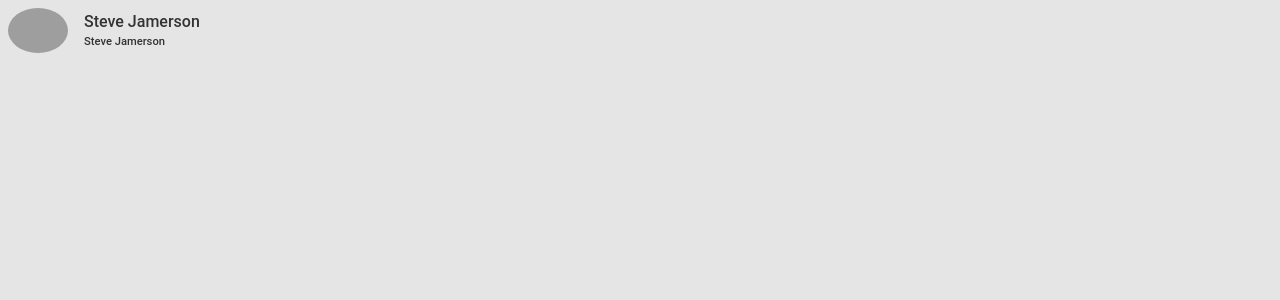
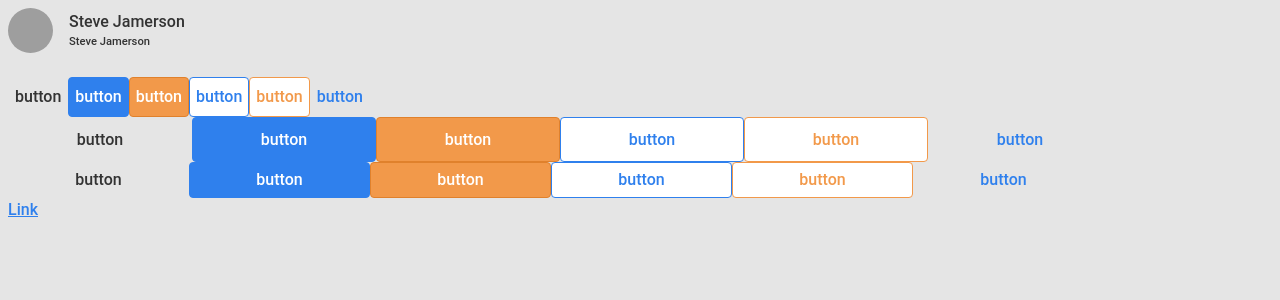
Before and after one commit to SteveJamerson/mlabs, an Angular app: page / in a window 1280 px wide. Shown: the top 300 px of the page. Built offline with nearby package versions, Linux system fonts and the light colour scheme; grey boxes are pictures that could not be loaded.

Commit message:
style -> atoms: buttons, utilities: colors

```diff
--- a/src/app/app.component.html
+++ b/src/app/app.component.html
@@ -6,4 +6,27 @@
       <small>Steve Jamerson</small>
     </div>
   </div>
+  <br>
+  <button class="ui-button">button</button>
+  <button class="ui-button ui-button-primary">button</button>
+  <button class="ui-button ui-button-secondary">button</button>
+  <button class="ui-button ui-button-primary-outline">button</button>
+  <button class="ui-button ui-button-secondary-outline">button</button>
+  <button class="ui-button ui-button-tertiary">button</button>
+  <br>
+  <button class="ui-button ui-button-lg">button</button>
+  <button class="ui-button ui-button-lg ui-button-primary">button</button>
+  <button class="ui-button ui-button-lg ui-button-secondary">button</button>
+  <button class="ui-button ui-button-lg ui-button-primary-outline">button</button>
+  <button class="ui-button ui-button-lg ui-button-secondary-outline">button</button>
+  <button class="ui-button ui-button-lg ui-button-tertiary">button</button>
+  <br>
+  <button class="ui-button ui-button-sm">button</button>
+  <button class="ui-button ui-button-sm ui-button-primary">button</button>
+  <button class="ui-button ui-button-sm ui-button-secondary">button</button>
+  <button class="ui-button ui-button-sm ui-button-primary-outline">button</button>
+  <button class="ui-button ui-button-sm ui-button-secondary-outline">button</button>
+  <button class="ui-button ui-button-sm ui-button-tertiary">button</button>
+  <br>
+  <span class="link">Link</span>
 </router-outlet>
--- /dev/null
+++ b/src/app/shared/styles/_buttons.scss
@@ -0,0 +1,58 @@
+.ui-button {
+  display: inline-block;
+  @include size(($bottom-width * 4), fit-content);
+  line-height: $button-line-height;
+  font-family: $font-family;
+  font-weight: $font-weight;
+  font-size: $font-size;
+  vertical-align: middle;
+  user-select: none;
+  color: $body-color;
+  background-color: transparent;
+  border: $border-width solid transparent;
+  border-radius: $border-radius;
+  cursor: pointer;
+  &:disabled {
+    background: $gray-200 !important;
+    border-color: $gray-400 !important;
+  }
+  &-primary {
+    background-color: $primary;
+    border-color: $primary;
+    color: color-contrast($primary);
+  }
+  &-secondary {
+    background-color: $secondary;
+    border-color: color-adjust($secondary, -18, -24, -30);
+    color: $white;
+  }
+  &-tertiary {
+    font-weight: $font-weight;
+    color: $link-color;
+    text-decoration: $link-decoration;
+  }
+
+  &-xs {
+    line-height: $font-size * .75;
+    min-width: 90px;
+  }
+
+  &-sm {
+    height: $bottom-width * 3.6;
+    min-width: 181px;
+  }
+
+  &-lg {
+    height: $bottom-width * 4.5;
+    min-width: 184px;
+  }
+
+  @each $color,
+  $value in $theme-colors {
+    &-#{$color}-outline {
+      background-color: $white;
+      border-color: $value;
+      color: $value;
+    }
+  }
+}
--- a/src/app/shared/styles/_variables.scss
+++ b/src/app/shared/styles/_variables.scss
@@ -4,7 +4,7 @@ $white: #FFFFFF;
 $black: #000000;
 $blue: #2F80ED;
 $blue-light: #17a6fc;
-$blue-dark:  #172B4D;
+$blue-dark: #172B4D;
 $orange: #F2994A;
 $orange-light: #E0A22B;
 $orange-dark: #E0812C;
@@ -25,10 +25,31 @@ $gray-800: #4F4F4F;
 $gray-900: #333333;
 
 $colors: ();
-$colors: map-merge(("blue": $blue,
-    "orange": $orange,
-    "red": $red),
-  $colors);
+$colors: map-merge(
+  ('white': $white,
+    'black':$black,
+    'blue':$blue,
+    'blue-light':$blue-light,
+    'blue-dark':$blue-dark,
+    'orange':$orange,
+    'orange-light':$orange-light,
+    'orange-dark':$orange-dark,
+    'pink':$pink,
+    'red':$red,
+    'success':$success,
+    'positive':$positive,
+    'warn':$warn,
+    'alert':$alert,
+    'gray-1':$gray-100,
+    'gray-2':$gray-200,
+    'gray-3':$gray-300,
+    'gray-4':$gray-400,
+    'gray-5':$gray-500,
+    'gray-6':$gray-600,
+    'gray-7':$gray-700,
+    'gray-8':$gray-800,
+    'gray-9':$gray-900,
+  ), $colors);
 
 $primary: $blue;
 $secondary: $orange;
@@ -40,12 +61,10 @@ $theme-colors: map-merge(("primary": $blue,
   $theme-colors);
 
 $sinais-colors: ();
-$sinais-colors: map-merge((
-  'positive': $positive,
-  'success': $success,
-  'warn': $warn,
-  'alert': $alert
-),$sinais-colors);
+$sinais-colors: map-merge(('positive': $positive,
+    'success': $success,
+    'warn': $warn,
+    'alert': $alert), $sinais-colors);
 
 $grays: ();
 $grays: map-merge(("gray-100": $gray-100,
--- a/src/app/shared/styles/mixin/_size.scss
+++ b/src/app/shared/styles/mixin/_size.scss
@@ -1,4 +1,4 @@
 @mixin size($height, $width: $height) {
   height: $height;
-  height: $width;
+  width: $width;
 }
--- a/src/app/shared/styles/utilities/_text.scss
+++ b/src/app/shared/styles/utilities/_text.scss
@@ -1,17 +1,17 @@
-.u-bold { font-weight: bold; }
-.u-bold-none { font-weight: normal; }
-.u-italic { font-style: italic; }
-.u-italic-none { font-style: normal; }
+.ui-bold { font-weight: bold; }
+.ui-bold-none { font-weight: normal; }
+.ui-italic { font-style: italic; }
+.ui-italic-none { font-style: normal; }
 
-.u-text-align-left { text-align: left; }
-.u-text-align-center { text-align: center; }
-.u-text-align-right { text-align: right; }
-.u-text-align-justify { text-align: justify; }
+.ui-text-align-left { text-align: left; }
+.ui-text-align-center { text-align: center; }
+.ui-text-align-right { text-align: right; }
+.ui-text-align-justify { text-align: justify; }
 
-.u-underline { text-decoration: underline; }
-.u-strike { text-decoration: line-through; }
-.u-text-decoration-none { text-decoration: none; }
+.ui-underline { text-decoration: underline; }
+.ui-strike { text-decoration: line-through; }
+.ui-text-decoration-none { text-decoration: none; }
 
-.u-uppercase { text-transform: uppercase; }
-.u-capitalize { text-transform: capitalize; }
-.u-text-transform-none { text-transform: none; }
+.ui-uppercase { text-transform: uppercase; }
+.ui-capitalize { text-transform: capitalize; }
+.ui-text-transform-none { text-transform: none; }
--- a/src/index.html
+++ b/src/index.html
@@ -5,7 +5,7 @@
   <title>Mlabs</title>
   <base href="/">
 
-  <link rel="stylesheet" href="//code.jquery.com/ui/1.12.1/themes/base/jquery-ui.css">
+  <!-- <link rel="stylesheet" href="//code.jquery.com/ui/1.12.1/themes/base/jquery-ui.css"> -->
   <script src="https://code.jquery.com/jquery-1.12.4.js"></script>
   <script src="https://code.jquery.com/ui/1.12.1/jquery-ui.js"></script>
 
--- a/src/styles.scss
+++ b/src/styles.scss
@@ -6,3 +6,4 @@
 @import './app/shared/styles/utilities/text';
 @import './app/shared/styles/reset';
 @import './app/shared/styles/avatar';
+@import './app/shared/styles/buttons';
```
Also changed, not shown: src/app/shared/styles/utilities/_colors.scss (added, +26 -0 lines), 2 other files (tests, documents, lock files or other folders).
